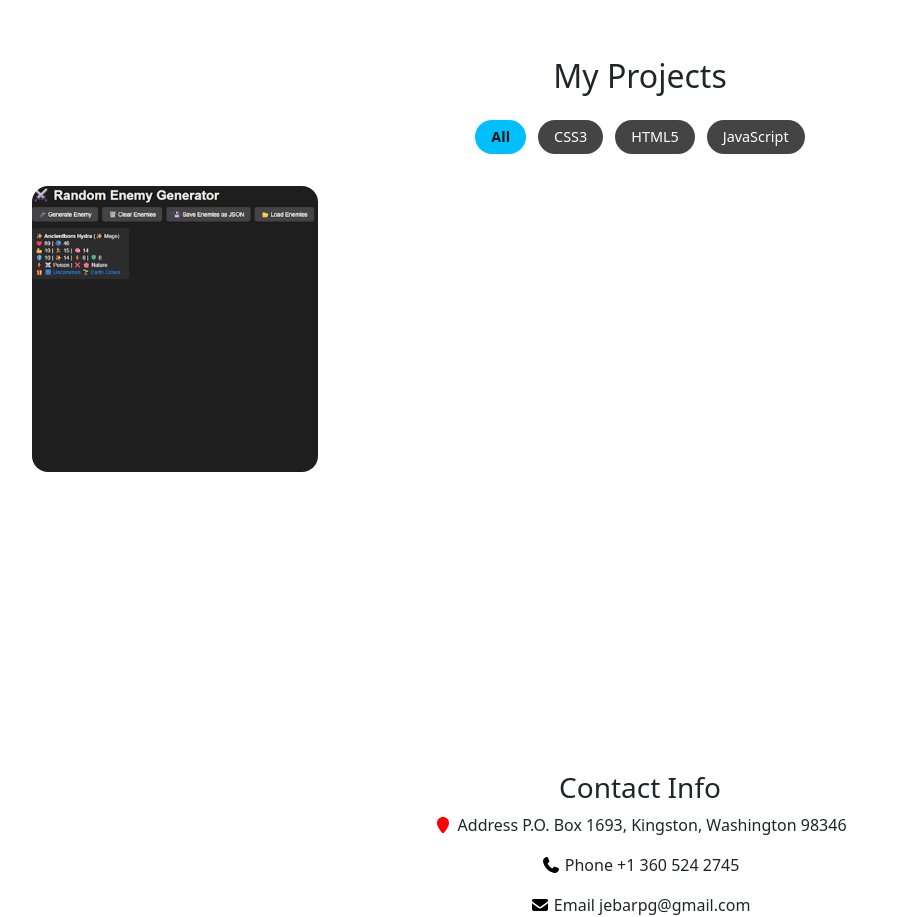
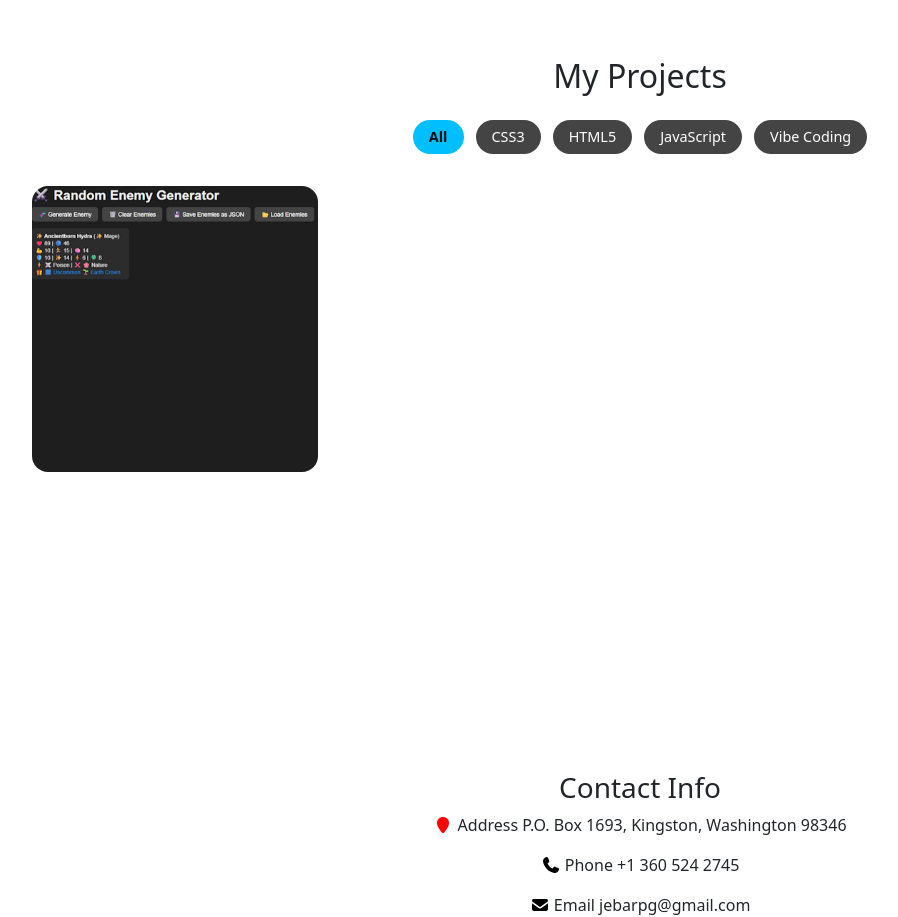
Before and after one commit to jebarpg/jebarpg.github.io, a React (Vite) app: page / in a window 1280 px wide. Shown: the part 2340-3257 px from the top of the page, without its empty margins (0-898 px from the left). Built offline with nearby package versions, Linux system fonts and the light colour scheme; what smooth-scroll would draw is missing.

Commit message:
added vibe coding tag to projects section

```diff
--- a/src/components/Projects.tsx
+++ b/src/components/Projects.tsx
@@ -26,7 +26,7 @@ const projects: Project[] = [
     title: "Random Enemy Generator",
     staticImg: "/imgs/enemyGenerator.png",
     animatedImg: "/imgs/animated1.gif",
-    tags: ["HTML5", "CSS3", "JavaScript"],
+    tags: ["HTML5", "CSS3", "JavaScript", "Vibe Coding"],
     link: "https://jebarpg.github.io/enemyGenerator",
   },
   // {
```
